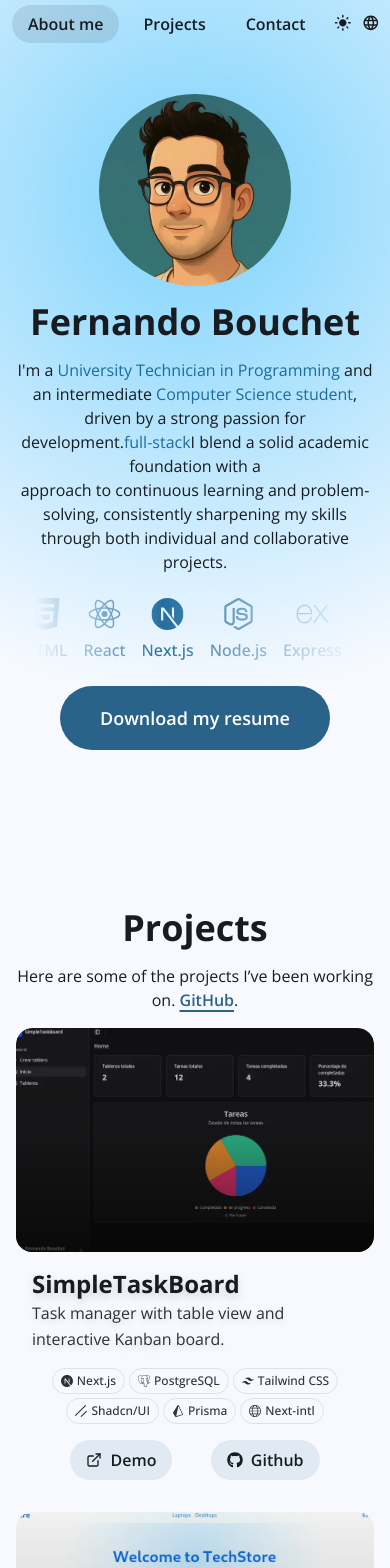
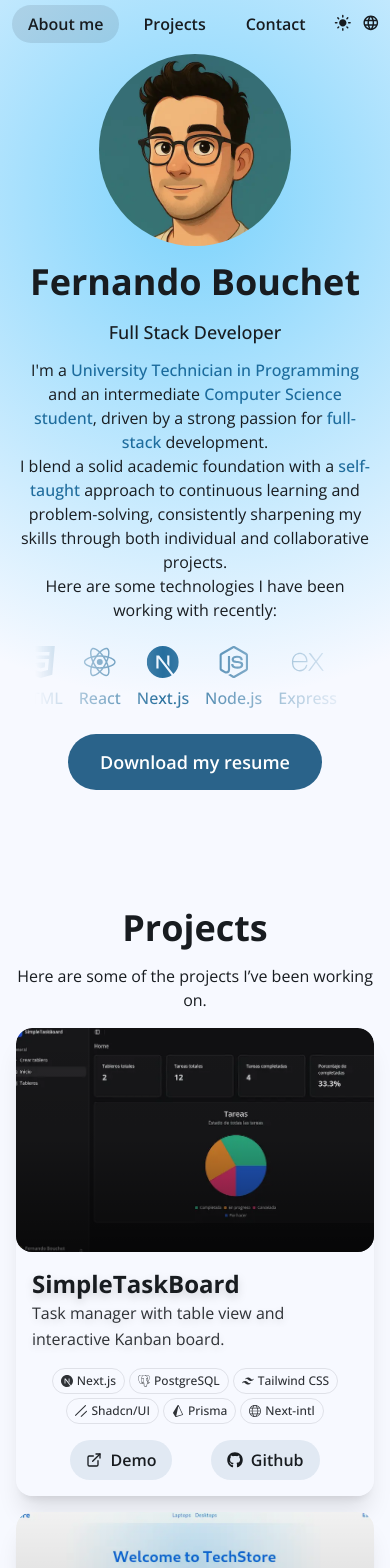
Before and after one commit to fernandobouchet/fernandobouchet.github.io, a Next.js app: page / in a window 390 px wide. Shown: the top 1568 px of the page. Built offline with nearby package versions, Linux system fonts and the light colour scheme.

Commit message:
feat: update components style

```diff
--- a/components/about/about.tsx
+++ b/components/about/about.tsx
@@ -6,30 +6,34 @@ import { TechSlider } from "./tech-slider";
 import { Avatar } from "./avatar";
 import { useContext } from "react";
 import { LanguageContext } from "@/context/language-context";
+import { SubtitleLoop } from "./subtitle-loop";
 
 const About = () => {
   const { texts } = useContext(LanguageContext);
 
   return (
-    <SectionContainer sectionId="about">
+    <SectionContainer sectionId="about" className="md:max-w-4xl">
       <Avatar />
       <h1 className="text-4xl md:text-5xl font-bold py-4">
         {texts.about.hero}
       </h1>
       <div className="flex flex-col text-center">
+        <SubtitleLoop />
         <p>
           {texts.about.p1}
-          <span className="text-secondary-foreground">{texts.about.span1}</span>
+          <span className="highlighted-text">{texts.about.span1}</span>
           {texts.about.p2}
-          <span className="text-secondary-foreground">{texts.about.span2}</span>
+          <span className="highlighted-text">{texts.about.span2}</span>
           {texts.about.p3}
+          <span className="highlighted-text">{texts.about.span3}</span>
+          {texts.about.p4}
         </p>
         <p>
-          {texts.about.p4}
-          <span className="text-secondary-foreground">{texts.about.span3}</span>
           {texts.about.p5}
+          <span className="highlighted-text">{texts.about.span4}</span>
+          {texts.about.p6}
         </p>
-        <p> {texts.about.p6} </p>
+        <p> {texts.about.p7} </p>
       </div>
       <TechSlider />
       <div>
--- a/components/about/get-resume-button.tsx
+++ b/components/about/get-resume-button.tsx
@@ -8,9 +8,9 @@ const GetResumeButton = () => {
   const { texts } = useContext(LanguageContext);
   return (
     <a
-      href={texts.about.resumeLink}
+      href={`https://drive.usercontent.google.com/u/0/uc?id=${texts.about.resumeLinkId}&export=download`}
       target="_blank"
-      className="group relative inline-flex h-16 items-center justify-center overflow-hidden rounded-full bg-primary px-10 text-primary-foreground font-semibold primary-hover text-lg lg:text-xl"
+      className="group relative inline-flex h-14 items-center justify-center overflow-hidden rounded-full bg-primary px-8 text-primary-foreground font-semibold primary-hover text-lg lg:text-xl"
     >
       <span>{texts.about.resumeButton}</span>
       <div className="w-0 translate-x-[100%] pl-0 opacity-0 transition-all duration-200 group-hover:w-5 group-hover:translate-x-0 group-hover:pl-2 group-hover:opacity-100">
--- a/components/contact/contact-links.tsx
+++ b/components/contact/contact-links.tsx
@@ -9,7 +9,7 @@ const links = [
     id: 1,
     link: "https://www.linkedin.com/in/fernandobouchet",
     icon: <FaLinkedin className="link-icon text-foreground" />,
-    name: "Linkedin",
+    name: "LinkedIn",
   },
   {
     id: 2,
--- a/components/projects/card/project-card.tsx
+++ b/components/projects/card/project-card.tsx
@@ -36,7 +36,7 @@ const ProjectCard = ({ project }: Props) => {
         bounce: 0.1,
         duration: 0.3,
       }}
-      className="overflow-hidden transition-all duration-500 w-full relative group h-full rounded-2xl flex flex-col"
+      className="overflow-hidden transition-all duration-500 w-full relative group h-full rounded-2xl flex flex-col shadow-xl"
     >
       <CardBackground />
       <div className="absolute inset-0 bg-surface-container/40 group-hover:bg-surface-container/60 dark:bg-surface-container/20 dark:group-hover:bg-surface-container/30 transition-all duration-500 rounded-2xl" />
@@ -64,9 +64,11 @@ const ProjectCard = ({ project }: Props) => {
         </div>
         <ProjectTechBadge techstack={techstack} />
         <div className="flex justify-evenly mt-auto">
-          <ButtonLink link={demo} icon={<LuExternalLink />} variant="ghost">
-            Demo
-          </ButtonLink>
+          {demo && (
+            <ButtonLink link={demo} icon={<LuExternalLink />} variant="ghost">
+              Demo
+            </ButtonLink>
+          )}
           <ButtonGithub link={github} variant="ghost">
             Github
           </ButtonGithub>
--- a/components/projects/projects-container.tsx
+++ b/components/projects/projects-container.tsx
@@ -2,6 +2,7 @@
 import { ProjectsData } from "@/utils/projects-data";
 import { ProjectCard } from "./card/project-card";
 import { motion } from "motion/react";
+import { CardGithub } from "./card/card-github";
 
 const ProjectsContainer = () => {
   const sortedProjects = ProjectsData.slice().sort((a, b) => b.id - a.id);
@@ -21,6 +22,7 @@ const ProjectsContainer = () => {
             </motion.div>
           );
         })}
+        <CardGithub />
       </div>
     </div>
   );
--- a/components/projects/projects.tsx
+++ b/components/projects/projects.tsx
@@ -11,18 +11,7 @@ const Projects = () => {
     <SectionContainer sectionId="projects" className="h-full mt-12">
       <div className="flex flex-col items-center">
         <h2 className="section-title">{texts.projects.title}</h2>
-        <p className="text-center pb-4">
-          {texts.projects.p1}{" "}
-          <a
-            href="https://github.com/fernandobouchet"
-            target="_blank"
-            rel="noopener noreferrer"
-            className="link-text"
-          >
-            GitHub
-          </a>
-          .
-        </p>
+        <p className="text-center pb-4">{texts.projects.p1}</p>
       </div>
       <ProjectsContainer />
     </SectionContainer>
```
